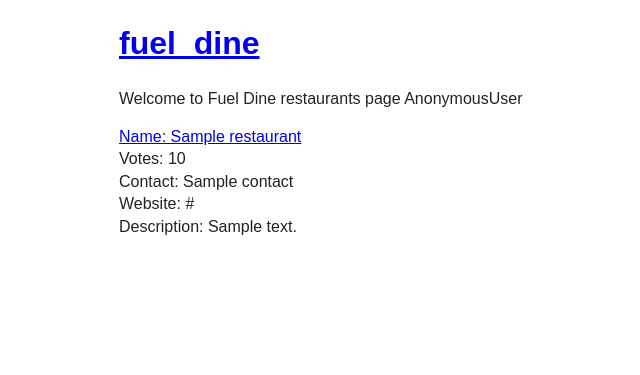
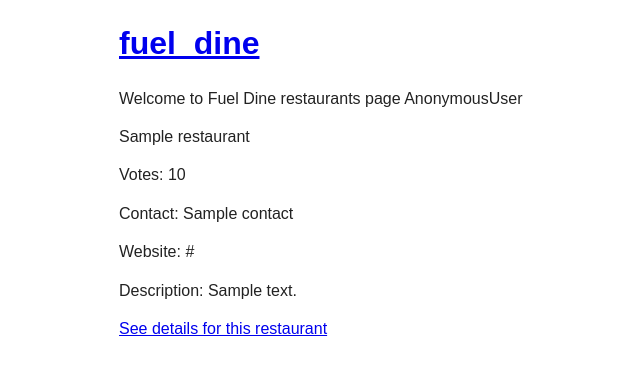
Before and after one commit to CuriousLearner/fuel-dine-web, a Django app: template fuel_dine/templates/restaurants/index.html in a window 1280 px wide. Shown: the top 375 px of the page, without its empty margins (137-777 px from the left). Run offline with Django 3.2, Linux system fonts and the light colour scheme; the template is opened without the code that fills it: most values are stand-ins (such as "Sample title", 1, 10 or a date in 2020); style sheets or scripts are compiled from the project's sources; some libraries are stand-ins or nearby versions.

Commit message:
Integrates material UI & improves UI for restaurant details

```diff
--- a/fuel_dine/templates/base.html
+++ b/fuel_dine/templates/base.html
@@ -12,6 +12,8 @@
     {% if site_info.IS_RAVEN_INSTALLED %}
         <script>Raven.config('{% sentry_public_dsn %}').install()</script>
     {% endif %}
+
+    {% include 'material/includes/material_css.html' %}
 
     {% block css %}
     <link href="{% static 'css/normalize.css' %}" rel="stylesheet">
@@ -45,6 +47,7 @@
       <script src="https://ajax.googleapis.com/ajax/libs/jquery/1.11.2/jquery.min.js"></script>
 
       <!-- Your stuff: Third-party javascript libraries go here -->
+      {% include 'material/includes/material_js.html' %}
 
       <!-- place project specific Javascript in this file -->
       {% compress js %}
--- a/fuel_dine/templates/restaurants/add_comment_form.html
+++ b/fuel_dine/templates/restaurants/add_comment_form.html
@@ -1,14 +1,14 @@
 {% extends 'pages/base.html' %}
 {% load i18n %}
-{% load rest_framework %}
 {% block title %}{% trans 'Home' %} • {{ block.super }}{% endblock title %}
 {% block body_classes %}{{ block.super}} page-home {% endblock body_classes %}
 {% block content %}
+{% load material_form %}
 {% block comment_form %}
   <p>Write a new comment:</p>
   <form action="{% url 'comment-add' pk=review %}" method="post">
     {% csrf_token %}
-    {{ form.as_p }}
+    {% form form=form %}{% endform %}
     <input type="submit" value="Submit" />
   </form>
 {% endblock %}
--- a/fuel_dine/templates/restaurants/add_restaurant_geocoding.html
+++ b/fuel_dine/templates/restaurants/add_restaurant_geocoding.html
@@ -1,5 +1,6 @@
-{% extends 'restaurants/restaurant_base.html' %}
+{% extends 'restaurants/add_restaurant_base.html' %}
 {% load static %}
+{% load material_form %}
 {% block content %}
   <div class="add-restaurant">
     <div id="floating-panel">
@@ -10,7 +11,7 @@
 
     <form action="{% url 'restaurant-add-geo' %}" method="post">
       {% csrf_token %}
-      {{ form.as_p }}
+      {% form form=form %}{% endform %}
       <input type="submit" value="Submit" />
     </form>
   </div>
--- a/fuel_dine/templates/restaurants/add_restaurant_geocoding_reverse.html
+++ b/fuel_dine/templates/restaurants/add_restaurant_geocoding_reverse.html
@@ -1,5 +1,6 @@
-{% extends 'restaurants/restaurant_base.html' %}
+{% extends 'restaurants/add_restaurant_base.html' %}
 {% load static %}
+{% load material_form %}
 {% block content %}
   <div class="add-restaurant">
     <div id="floating-panel">
@@ -10,7 +11,7 @@
 
     <form action="{% url 'restaurant-add-geo-rev' %}" method="post">
       {% csrf_token %}
-      {{ form.as_p }}
+      {% form form=form %}{% endform %}
       <input type="submit" value="Submit" />
     </form>
   </div>
--- a/fuel_dine/templates/restaurants/add_review_form.html
+++ b/fuel_dine/templates/restaurants/add_review_form.html
@@ -3,12 +3,13 @@
 {% load rest_framework %}
 {% block title %}{% trans 'Home' %} • {{ block.super }}{% endblock title %}
 {% block body_classes %}{{ block.super}} page-home {% endblock body_classes %}
+{% load material_form %}
 {% block content %}
   {% block review_form %}
     <p>Write a new review:</p>
     <form action="{% url 'review-add' pk=restaurant %}" method="post">
       {% csrf_token %}
-    {{ form.as_p }}
+      {% form form=form %}{% endform %}
       <input type="submit" value="Submit" />
     </form>
   {% endblock %}
--- a/fuel_dine/templates/restaurants/index.html
+++ b/fuel_dine/templates/restaurants/index.html
@@ -11,16 +11,24 @@
   {% if not results %}
     <p>There are no restaurants to display.</p>
   {% endif %}
-  <p>
+
   {% for restaurant in results %}
-    <p>
-      <a href="{% url 'restaurant-detail' pk=restaurant.id %}">Name: {{restaurant.name}}<br></a>
-      Votes: {{ restaurant.vote_score }}<br>
-      Contact: {{ restaurant.contact }}<br>
-      Website: {{ restaurant.website }}<br>
-      Description: {{ restaurant.description }}<br>
-    </p>
+    <div class="row">
+      <div class="col s12 m12">
+        <div class="card blue-grey darken-1">
+          <div class="card-content white-text">
+            <span class="card-title">{{restaurant.name}}</span>
+              <p>Votes: {{ restaurant.vote_score }}</p>
+              <p>Contact: {{ restaurant.contact|default_if_none:"&nbsp;" }}</p>
+              <p>Website: {{ restaurant.website|default_if_none:"&nbsp;" }}</p>
+              <p>Description: {{ restaurant.description|default_if_none:"&nbsp;" }}</p>
+          </div>
+          <div class="card-action">
+            <a href="{% url 'restaurant-detail' pk=restaurant.id %}">See details for this restaurant</a>
+          </div>
+        </div>
+      </div>
+    </div>
   {% endfor %}
-  </p>
 
 {% endblock content %}
```
Also changed, not shown: fuel_dine/templates/restaurants/restaurant_detail.html (+26 -15 lines), fuel_dine/templates/restaurants/add_restaurant_base.html (renamed from fuel_dine/templates/restaurants/restaurant_base.html). Lines whose indentation alone changed are shown as unchanged.
